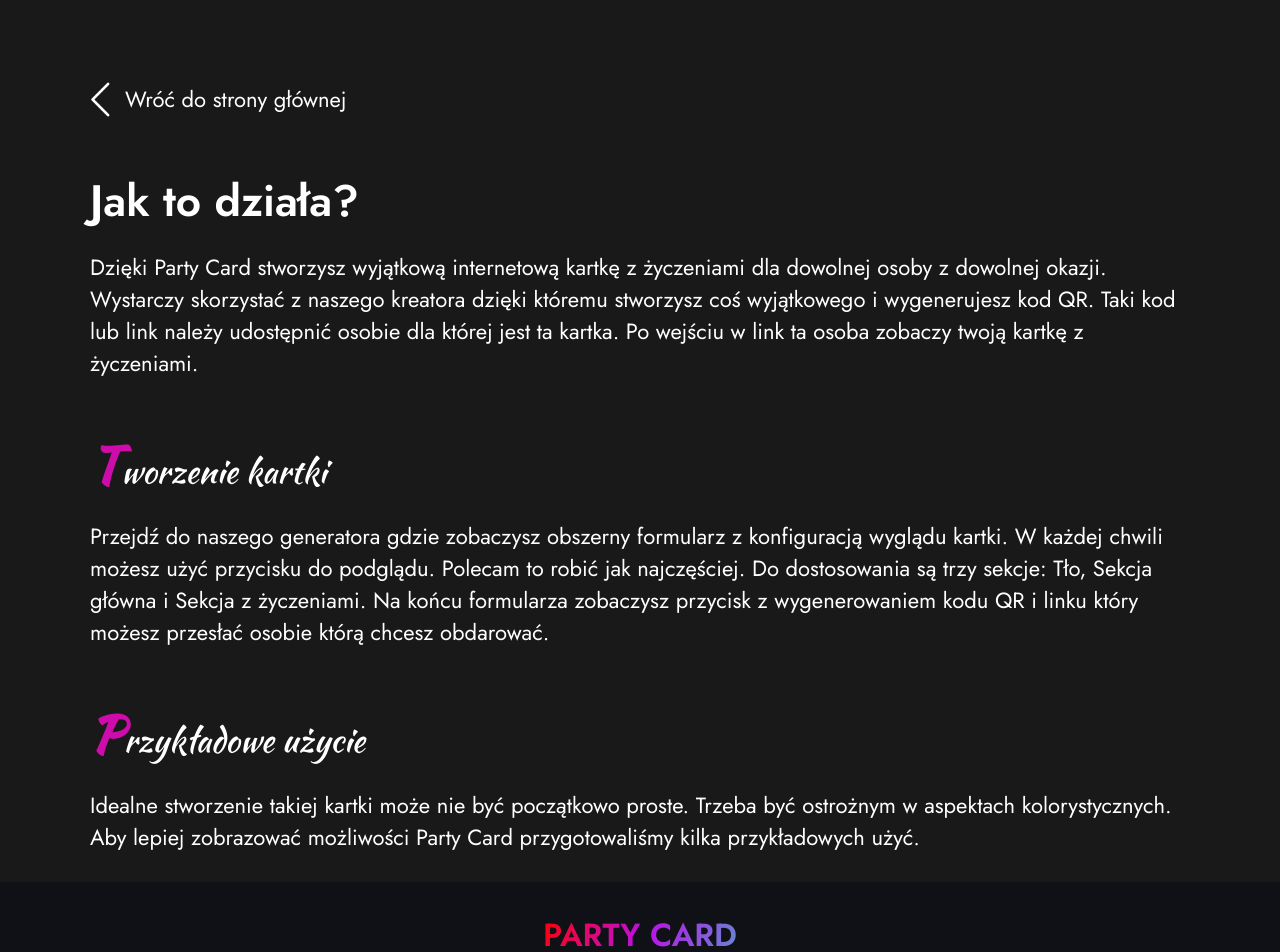
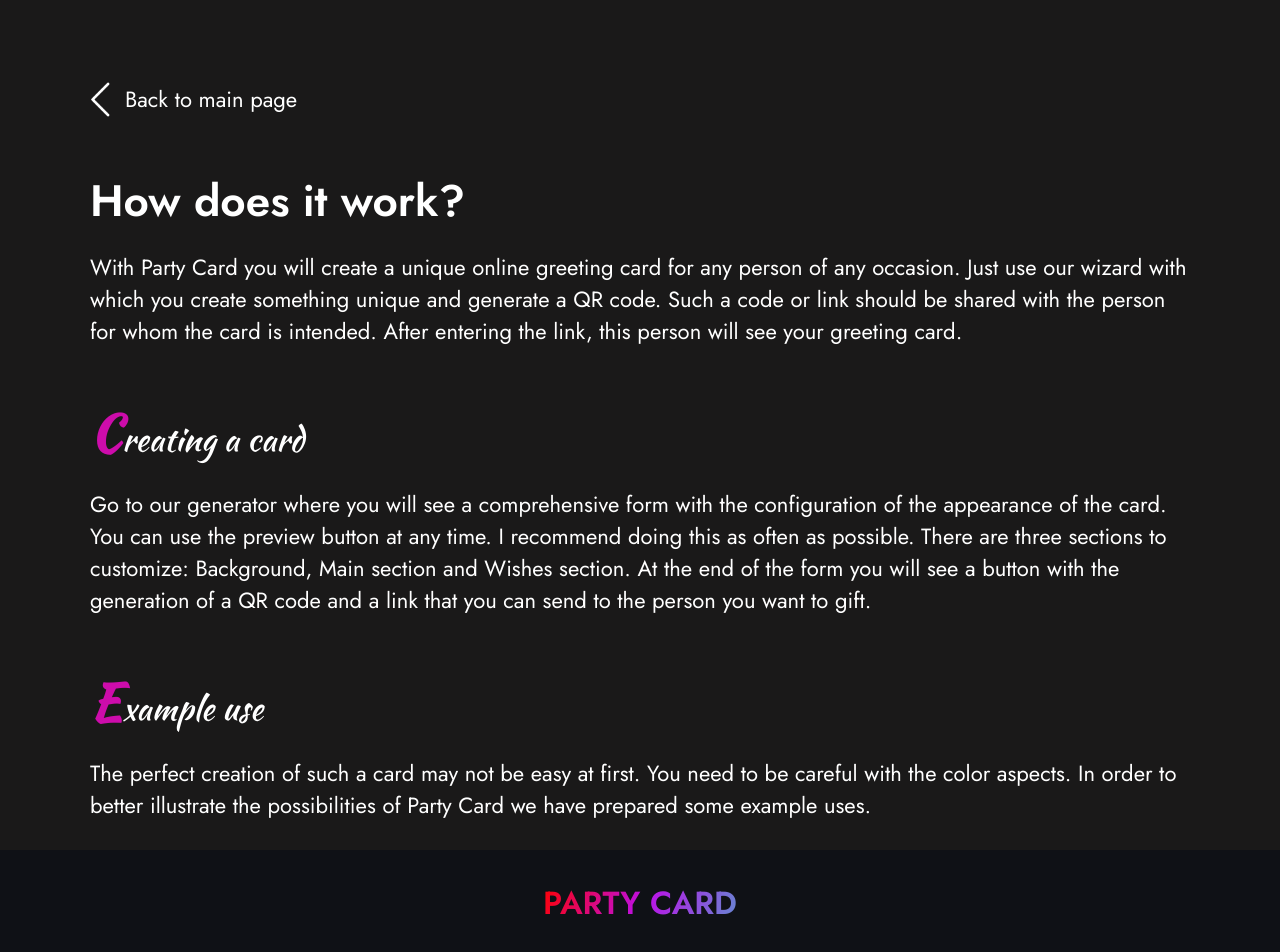
Before and after one commit to Piotrko64/party-card, a React (Vite) app: page /info in a window 1280 px wide. Shown: the top 952 px of the page. Built offline with nearby package versions, Linux system fonts and the light colour scheme; no server answers; a web font is replaced by a local one.

Commit message:
✨feature: Write translations for UI elements

```diff
--- a/src/components/InfoPageComponents/InfoPageMainComponent.tsx
+++ b/src/components/InfoPageComponents/InfoPageMainComponent.tsx
@@ -1,31 +1,19 @@
 import { HomeLink } from "ui/homeLink/HomeLink";
 import classes from "./infoPageMainComponent.module.scss";
+import { Trans, useTranslation } from "react-i18next";
 
 export function InfoPageMainComponent() {
+    const { t } = useTranslation("infoPage");
+
     return (
         <div className={classes.container}>
             <HomeLink />
-            <h1> Jak to działa? </h1>
-            <p>
-                Dzięki Party Card stworzysz wyjątkową internetową kartkę z życzeniami dla dowolnej osoby z
-                dowolnej okazji. Wystarczy skorzystać z naszego kreatora dzięki któremu stworzysz coś
-                wyjątkowego i wygenerujesz kod QR. Taki kod lub link należy udostępnić osobie dla której jest
-                ta kartka. Po wejściu w link ta osoba zobaczy twoją kartkę z życzeniami.
-            </p>
-            <h2>Tworzenie kartki </h2>
-            <p>
-                Przejdź do naszego generatora gdzie zobaczysz obszerny formularz z konfiguracją wyglądu
-                kartki. W każdej chwili możesz użyć przycisku do podglądu. Polecam to robić jak najczęściej.
-                Do dostosowania są trzy sekcje: Tło, Sekcja główna i Sekcja z życzeniami. Na końcu formularza
-                zobaczysz przycisk z wygenerowaniem kodu QR i linku który możesz przesłać osobie którą chcesz
-                obdarować.
-            </p>
-            <h2> Przykładowe użycie</h2>
-            <p>
-                Idealne stworzenie takiej kartki może nie być początkowo proste. Trzeba być ostrożnym w
-                aspektach kolorystycznych. Aby lepiej zobrazować możliwości Party Card przygotowaliśmy kilka
-                przykładowych użyć.
-            </p>
+
+            <div
+                dangerouslySetInnerHTML={{
+                    __html: t("description", { interpolation: { escapeValue: false } }),
+                }}
+            />
         </div>
     );
 }
--- a/src/components/cardComponent/headerSection/downText/buttonConfetti/ButtonConfetti.tsx
+++ b/src/components/cardComponent/headerSection/downText/buttonConfetti/ButtonConfetti.tsx
@@ -7,6 +7,7 @@
 import Confetti from "react-confetti";
 import { getHeightWindow } from "helpers/getHeightWindow";
 import { useState } from "react";
+import { useTranslation } from "react-i18next";
 
 export function ButtonConfetti() {
     const { textAboveName } = useHeaderSectionStore();
@@ -17,6 +18,8 @@
 
     const [isConfetti, setConfetti] = useState(false);
 
+    const { t } = useTranslation("ui");
+
     return (
         <>
             {buttonConfetti && (
@@ -26,7 +29,7 @@
                     className={cx(classes.button, isConfetti ? classes.inActive : "")}
                     onClick={() => setConfetti(true)}
                 >
-                    Kliknij tu po więcej Confetti!
+                    {t("confetti")}
                 </button>
             )}
             {isConfetti && (
--- a/src/components/cardComponent/headerSection/downText/supriseCard/buttonSupriseCard/ButtonSupriseCard.tsx
+++ b/src/components/cardComponent/headerSection/downText/supriseCard/buttonSupriseCard/ButtonSupriseCard.tsx
@@ -1,5 +1,6 @@
 import { getCorrectObjectForFont } from "helpers/styles/getCorrectObjectForFont";
 import { getStyleFontObject } from "helpers/styles/toFonts/getStyleFontObject";
+import { useTranslation } from "react-i18next";
 import { useHeaderSectionStore } from "stores/HeaderSectionStore/HeaderSectionStore";
 import { SupriseCard } from "../supriseCard/SupriseCard";
 import classes from "./buttonSupriseCard.module.scss";
@@ -10,11 +11,12 @@
 
     const styleObjectFont = { ...getStyleFontObject(getCorrectObjectForFont(textUnderName)) };
 
+    const { t } = useTranslation("ui");
     return (
         <>
             {isActive && (
                 <button style={styleObjectFont} onClick={toggleCard} className={classes.button}>
-                    Kliknij tu!
+                    {t("click")}
                 </button>
             )}
             <br></br>
--- a/src/components/examplePageComponents/ExamplesPanel/ExamplesPanel.tsx
+++ b/src/components/examplePageComponents/ExamplesPanel/ExamplesPanel.tsx
@@ -10,9 +10,11 @@
 import { BackgroundStoreWithoutFunctions } from "types/stores/BackgroundStore";
 import { useWishesSectionStore } from "stores/WishesSectionStore/WishesSectionStore";
 import { UnionWishElements } from "types/stores/WishesSectionStore";
+import { useTranslation } from "react-i18next";
 
 export function ExamplesPanel() {
     const { id } = useParams();
+    const { t } = useTranslation("ui");
     const { setEntireHeaderStore } = useHeaderSectionStore();
     const { setEntireBackgroundStore } = useBackgroundStore();
     const { setWishesElements } = useWishesSectionStore();
@@ -54,7 +56,7 @@
                         );
                     })}
                 </div>
-                <div className={classes.title}> Przykłady </div>
+                <div className={classes.title}> {t("examples")} </div>
             </div>
             <Link to="/">
                 <img src="/icons/leftArrow.png" className={classes.img} />
--- a/src/i18n.ts
+++ b/src/i18n.ts
@@ -7,6 +7,10 @@
 import footerEN from "./locales/en/footerEN.json";
 import startPagePL from "./locales/pl/startPagePL.json";
 import startPageEN from "./locales/en/startPageEN.json";
+import infoPagePL from "./locales/pl/infoPagePL.json";
+import infoPageEN from "./locales/en/infoPageEN.json";
+import uiPL from "./locales/pl/uiPL.json";
+import uiEN from "./locales/en/uiEN.json";
 
 i18next
     .use(initReactI18next)
@@ -14,18 +18,25 @@
     .init({
         debug: true,
         fallbackLng: "en",
+        interpolation: {
+            escapeValue: false,
+        },
         resources: {
             en: {
                 // home: translationEN,
                 qrPage: qrPageEN,
                 footer: footerEN,
                 startPage: startPageEN,
+                infoPage: infoPageEN,
+                ui: uiEN,
             },
             pl: {
                 // home: translationPL,
                 qrPage: qrPagePL,
                 startPage: startPagePL,
                 footer: footerPL,
+                infoPage: infoPagePL,
+                ui: uiPL,
             },
         },
     });
--- /dev/null
+++ b/src/locales/en/infoPageEN.json
@@ -0,0 +1,3 @@
+{
+    "description": " <h1>How does it work? </h1><p>With Party Card you will create a unique online greeting card for any person of any occasion. Just use our wizard with which you create something unique and generate a QR code. Such a code or link should be shared with the person for whom the card is intended. After entering the link, this person will see your greeting card.</p><h2>Creating a card </h2><p>Go to our generator where you will see a comprehensive form with the configuration of the appearance of the card. You can use the preview button at any time. I recommend doing this as often as possible. There are three sections to customize: Background, Main section and Wishes section. At the end of the form you will see a button with the generation of a QR code and a link that you can send to the person you want to gift.</p><h2> Example use</h2><p>The perfect creation of such a card may not be easy at first. You need to be careful with the color aspects. In order to better illustrate the possibilities of Party Card we have prepared some example uses.</p>"
+}
--- /dev/null
+++ b/src/locales/en/uiEN.json
@@ -0,0 +1,8 @@
+{
+    "back": "Back to main page",
+    "preview": "View preview",
+    "backToGenerator": "Back to generator",
+    "confetti": "Click for more confetti",
+    "click": "Click here",
+    "examples": "Examples"
+}
--- /dev/null
+++ b/src/locales/pl/infoPagePL.json
@@ -0,0 +1,3 @@
+{
+    "description": "  <h1> Jak to działa? </h1><p>Dzięki Party Card stworzysz wyjątkową internetową kartkę z życzeniami dla dowolnej osoby zdowolnej okazji. Wystarczy skorzystać z naszego kreatora dzięki któremu stworzysz coś wyjątkowego i wygenerujesz kod QR. Taki kod lub link należy udostępnić osobie dla której jest ta kartka. Po wejściu w link ta osoba zobaczy twoją kartkę z życzeniami.</p><h2>Tworzenie kartki </h2><p> Przejdź do naszego generatora gdzie zobaczysz obszerny formularz z konfiguracją wyglądu kartki. W każdej chwili możesz użyć przycisku do podglądu. Polecam to robić jak najczęściej. Do dostosowania są trzy sekcje: Tło, Sekcja główna i Sekcja z życzeniami. Na końcu formularza zobaczysz przycisk z wygenerowaniem kodu QR i linku który możesz przesłać osobie którą chcesz obdarować.</p><h2> Przykładowe użycie</h2><p> Idealne stworzenie takiej kartki może nie być początkowo proste. Trzeba być ostrożnym w aspektach kolorystycznych. Aby lepiej zobrazować możliwości Party Card przygotowaliśmy kilka przykładowych użyć.</p>"
+}
--- /dev/null
+++ b/src/locales/pl/uiPL.json
@@ -0,0 +1,8 @@
+{
+    "back": "Wróć do strony głównej",
+    "preview": "Zobacz podgląd",
+    "backToGenerator": "Wróć do generatora",
+    "confetti": "Kliknij po więcej Confetti",
+    "click": "Kliknij tutaj",
+    "examples": "Przykłady"
+}
--- a/src/ui/form/inputText/buttons/backToGenerator/BackToGenerator.tsx
+++ b/src/ui/form/inputText/buttons/backToGenerator/BackToGenerator.tsx
@@ -1,11 +1,14 @@
 import { createPortal } from "react-dom";
+import { useTranslation } from "react-i18next";
 import { Link } from "react-router-dom";
 import classes from "./backToGenerator.module.scss";
 
 export function BackToGenerator() {
+    const { t } = useTranslation("ui");
+
     return createPortal(
         <Link to="/generateCard" className={classes.back} preventScrollReset={true}>
-            Wróć do generatora
+            {t("backToGenerator")}
         </Link>,
         document.body
     );
--- a/src/ui/form/inputText/buttons/previewButton/PreviewButton.tsx
+++ b/src/ui/form/inputText/buttons/previewButton/PreviewButton.tsx
@@ -1,11 +1,14 @@
 import classes from "./previewButton.module.scss";
 import { createPortal } from "react-dom";
 import { Link } from "react-router-dom";
+import { useTranslation } from "react-i18next";
 
 export function PreviewButton() {
+    const { t } = useTranslation("ui");
+
     return createPortal(
         <Link to="/previewCard" className={classes.preview} preventScrollReset={true}>
-            Zobacz podgląd
+            {t("preview")}
         </Link>,
         document.body
     );
--- a/src/ui/homeLink/HomeLink.tsx
+++ b/src/ui/homeLink/HomeLink.tsx
@@ -1,11 +1,14 @@
+import { useTranslation } from "react-i18next";
 import { Link } from "react-router-dom";
 import classes from "./homeLink.module.scss";
 
 export function HomeLink() {
+    const { t } = useTranslation("ui");
+
     return (
         <div className={classes.backToHome}>
             <Link to="/">
-                <img src="/icons/leftArrow.png" /> Wróć do strony głównej{" "}
+                <img src="/icons/leftArrow.png" /> {t("back")}{" "}
             </Link>
         </div>
     );
```
